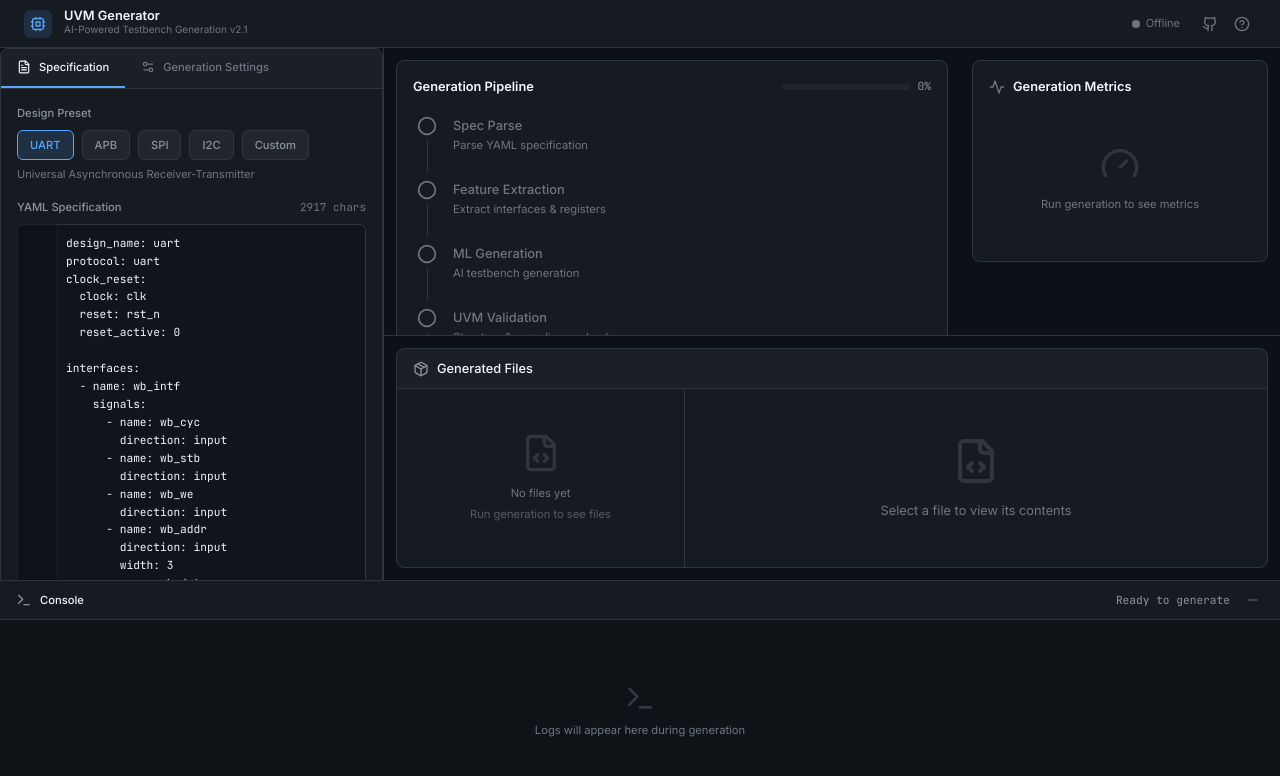
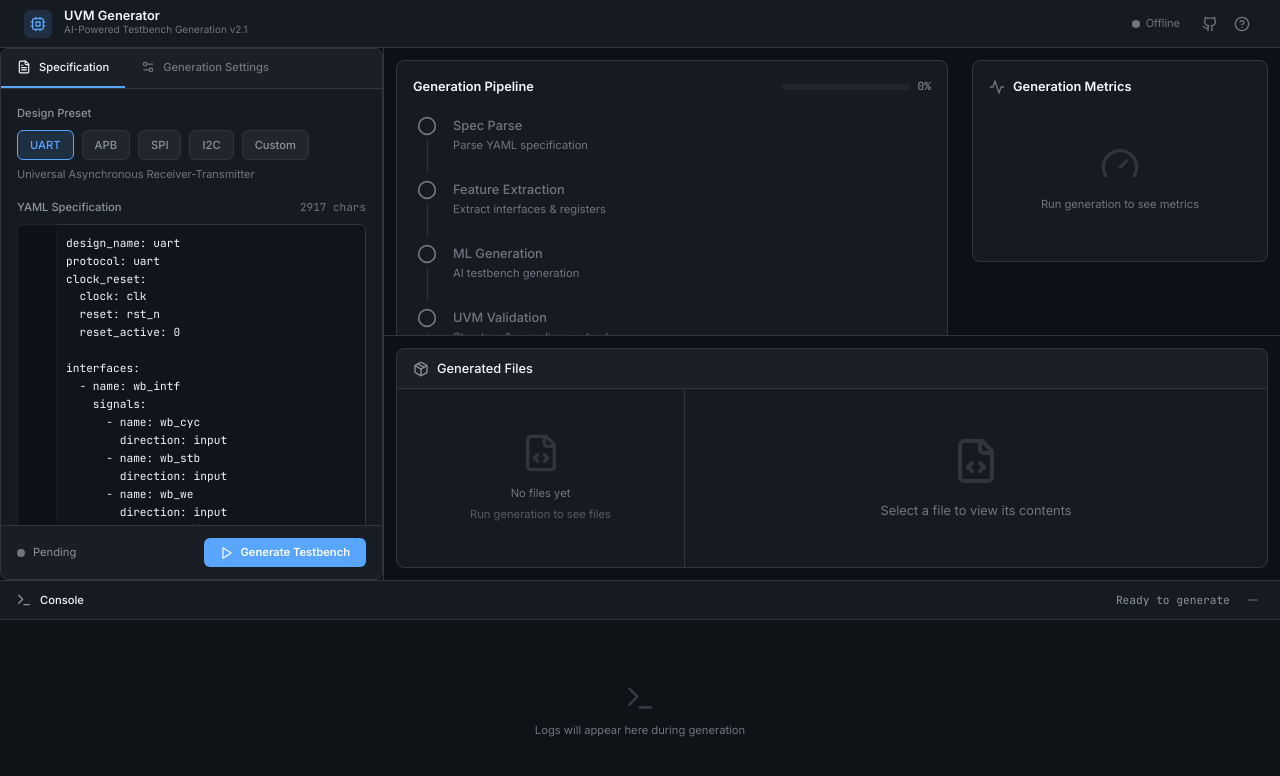
Before and after one commit to saikumarstealth-creator/UVM-verification, a React (Vite) app in the folder frontend/: page / in a window 1280 px wide. Shown: the top 776 px of the page. Built offline with nearby package versions, Linux system fonts and the light colour scheme.

Commit message:
fix: generate button clipped by overflow-hidden wrapper

```diff
--- a/frontend/src/App.tsx
+++ b/frontend/src/App.tsx
@@ -119,9 +119,7 @@ const App: React.FC = () => {
       <div className="flex-1 flex overflow-hidden">
         {/* Left column: Config */}
         <div className="w-96 flex flex-col border-r border-eda-border overflow-hidden">
-          <div className="flex-1 overflow-hidden">
-            <ConfigEditor onGenerate={handleGenerate} />
-          </div>
+          <ConfigEditor onGenerate={handleGenerate} />
         </div>
 
         {/* Right column: Pipeline, Metrics, Files */}
--- a/frontend/src/components/ConfigEditor.tsx
+++ b/frontend/src/components/ConfigEditor.tsx
@@ -44,7 +44,7 @@ const ConfigEditor: React.FC<{ onGenerate: () => void }> = ({ onGenerate }) => {
   }
 
   return (
-    <div className="bg-eda-bg-secondary border border-eda-border rounded-lg overflow-hidden flex flex-col">
+    <div className="bg-eda-bg-secondary border border-eda-border rounded-lg overflow-hidden flex flex-col flex-1">
       {/* Header with tabs */}
       <div className="flex items-center justify-between bg-eda-bg-tertiary/50 border-b border-eda-border">
         <div className="flex">
```
